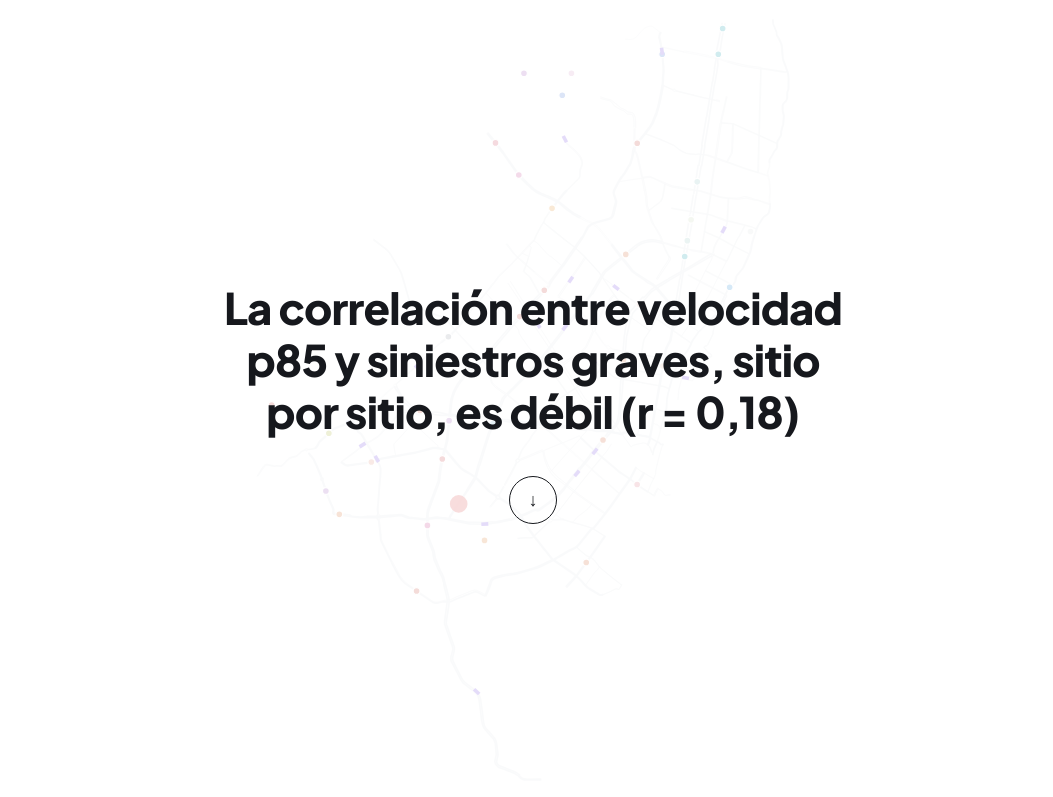
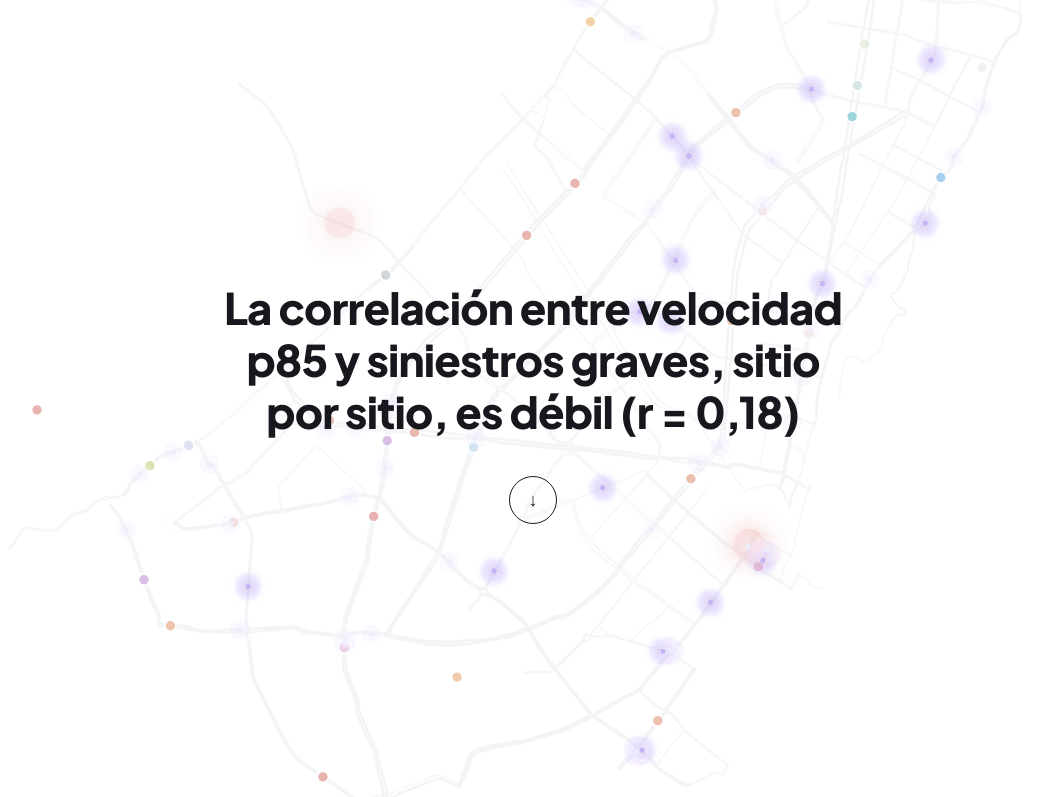
Before and after one commit to lauths12/camaras-salvavidas-visual-analytics, a plain HTML site: page index.html in a window 1280 px wide. Shown: the top 797 px of the page, without its empty margins (107-1160 px from the left). Drawn offline with nearby package versions, Linux system fonts and the light colour scheme; animation ran at ten frames a second.

Commit message:
feat: portada mas llamativa - zoom, mas trafico, estelas de luz
- Zoom de ~1.9x sobre la proyeccion para que las calles se vean
  grandes y la ciudad dense, en vez de un hilo delgado de fondo.
- Mas carros (28-55 segun densidad de vias), con mas probabilidad de
  tomar tramos con camara.
- Estelas de luz tipo foto de larga exposicion: cada carro deja una
  linea con resplandor que se apaga sola en vez de desaparecer de
  golpe.
- Choques mas grandes y con resplandor rojo mas intenso.
- Velo blanco de la portada mas transparente (.62 en vez de .82) para
  que el movimiento se note mejor debajo del texto.

```diff
--- a/css/mecanismo.css
+++ b/css/mecanismo.css
@@ -20,7 +20,7 @@
 
 /* Portada: mapa de fondo lavado en blanco, titular centrado, flecha para bajar */
 .mec-cover{position:relative;min-height:100vh;min-height:100svh;display:flex;align-items:center;justify-content:center;overflow:hidden;background:var(--bg)}
-.mec-cover-wash{position:absolute;inset:0;background:rgba(255,255,255,.82);pointer-events:none}
+.mec-cover-wash{position:absolute;inset:0;background:rgba(255,255,255,.62);pointer-events:none}
 .mec-cover-in{position:relative;z-index:1;max-width:900px;width:100%;margin:0 auto;padding:0 var(--gut);display:grid;justify-items:center;gap:32px;text-align:center}
 .mec-cover h1{font-size:clamp(26px,3.4vw,44px);line-height:1.2;max-width:26ch}
 .mec-cover-down{display:grid;place-items:center;width:48px;height:48px;border-radius:50%;border:1.5px solid var(--ink);background:transparent;color:var(--ink);font-size:18px;cursor:pointer;animation:mecDown 2s ease-in-out infinite}
--- a/js/mecanismo_v2.js
+++ b/js/mecanismo_v2.js
@@ -223,7 +223,7 @@
       this.textContent = v == null ? '—' : v;
     });
 
-    // ----- Portada: mapa de fondo animado (carritos que a veces chocan) + cifras clave -----
+    // ----- Portada: mapa de fondo animado (tráfico con estelas de luz, choques en rojo) + cifras clave -----
     let heroRaf = null;
     function drawHero() {
       const cv = document.getElementById('heroRoads');
@@ -232,26 +232,29 @@
       const box = cv.getBoundingClientRect(), dpr = Math.min(2, devicePixelRatio || 1);
       cv.width = box.width * dpr; cv.height = box.height * dpr;
       const ctx = cv.getContext('2d'); ctx.scale(dpr, dpr);
-      const w = box.width, h = box.height, left = 0;
-      const pj = d3.geoMercator().fitExtent([[left, 20], [w - 20, h - 20]], tramos);
-      const p = d3.geoPath(pj, ctx);
+      const w = box.width, h = box.height;
+      // Zoom: se proyecta como si el lienzo fuera más chico que el real, así las calles
+      // quedan más grandes y la ciudad se ve densa en vez de un hilo delgado de fondo.
+      const ZOOM = 1.9, padX = w * (ZOOM - 1) / 2, padY = h * (ZOOM - 1) / 2;
+      const pj = d3.geoMercator().fitExtent([[-padX + 10, -padY + 10], [w + padX - 10, h + padY - 10]], tramos);
 
-      // Capa estática (tramos + sitios) pre-renderizada aparte: se redibuja cada frame sin recalcular.
+      // Capa estática (tramos + sitios), pre-renderizada aparte para no recalcularla cada frame.
       const off = document.createElement('canvas');
       off.width = cv.width; off.height = cv.height;
       const octx = off.getContext('2d'); octx.scale(dpr, dpr); octx.lineCap = 'round';
       tramos.features.forEach(f => {
         octx.beginPath(); d3.geoPath(pj, octx)(f);
-        octx.strokeStyle = COL.road; octx.globalAlpha = f.properties.con_camara ? .9 : .5;
-        octx.lineWidth = f.properties.con_camara ? 1.6 : 1;
+        octx.strokeStyle = COL.road; octx.globalAlpha = f.properties.con_camara ? .95 : .55;
+        octx.lineWidth = f.properties.con_camara ? 2.6 : 1.4;
         octx.stroke();
       });
       octx.globalAlpha = 1;
       sitios.forEach(s => {
         const [x, y] = pj([s.lon, s.lat]);
+        if (x < -20 || x > w + 20 || y < -20 || y > h + 20) return;
         const col = s._valid ? bivColor(s.cambio_vs_control_pct, s.delta_p85_vs_control) : COL.muted;
-        octx.beginPath(); octx.arc(x, y, 3.4, 0, 7);
-        octx.fillStyle = col; octx.strokeStyle = COL.fondo; octx.lineWidth = 1.2;
+        octx.beginPath(); octx.arc(x, y, 5.5, 0, 7);
+        octx.fillStyle = col; octx.strokeStyle = COL.fondo; octx.lineWidth = 1.6;
         octx.fill(); octx.stroke();
       });
 
@@ -262,7 +265,7 @@
       ];
       d3.select('#mecHeroStats').selectAll('div').data(tiles).join('div').html(d => `<span class="big ${d.cls}">${d.big}</span><span>${d.d}</span>`);
 
-      // ----- Carritos: cada uno recorre un tramo real; a veces "choca" y brilla en rojo -----
+      // ----- Tráfico: cada carro recorre un tramo real; a veces "choca" y brilla en rojo -----
       const lines = [];
       tramos.features.forEach(f => {
         const g = f.geometry;
@@ -270,12 +273,19 @@
         multi.forEach(coords => {
           if (!coords || coords.length < 2) return;
           const pts = coords.map(c => pj(c));
+          if (pts.every(([x, y]) => x < -40 || x > w + 40 || y < -40 || y > h + 40)) return;
           let len = 0; const cum = [0];
           for (let i = 1; i < pts.length; i++) { len += Math.hypot(pts[i][0] - pts[i - 1][0], pts[i][1] - pts[i - 1][1]); cum.push(len); }
-          if (len > 18) lines.push({ pts, cum, len });
+          if (len > 24) lines.push({ pts, cum, len, camara: f.properties.con_camara });
         });
       });
       if (reduce || !lines.length) { ctx.clearRect(0, 0, w, h); ctx.drawImage(off, 0, 0, w, h); return; }
+
+      // Lienzo de estelas: acumula el paso de cada carro y se desvanece solo, como una
+      // foto de larga exposición del tráfico nocturno.
+      const trail = document.createElement('canvas');
+      trail.width = cv.width; trail.height = cv.height;
+      const tctx = trail.getContext('2d'); tctx.scale(dpr, dpr); tctx.lineCap = 'round';
 
       function at(line, t) {
         const target = Math.max(0, Math.min(line.len, t * line.len));
@@ -285,42 +295,60 @@
         const [x0, y0] = line.pts[i - 1], [x1, y1] = line.pts[i];
         return { x: x0 + (x1 - x0) * segT, y: y0 + (y1 - y0) * segT, ang: Math.atan2(y1 - y0, x1 - x0) };
       }
+      const camLines = lines.filter(l => l.camara);
       function spawn() {
+        const useCam = camLines.length && Math.random() < 0.6;
         return {
-          line: lines[Math.floor(Math.random() * lines.length)],
+          line: (useCam ? camLines : lines)[Math.floor(Math.random() * (useCam ? camLines.length : lines.length))],
           t: Math.random(), dir: Math.random() < 0.5 ? 1 : -1,
-          speed: 0.00028 + Math.random() * 0.00032,
-          crashAt: 0
+          speed: 0.00035 + Math.random() * 0.00045,
+          crashAt: 0, prev: null
         };
       }
-      const N = Math.min(18, Math.max(9, Math.round(lines.length / 28)));
+      const N = Math.min(55, Math.max(28, Math.round(lines.length / 10)));
       const cars = d3.range(N).map(spawn);
 
       function tick(now) {
-        ctx.clearRect(0, 0, w, h);
-        ctx.drawImage(off, 0, 0, w, h);
+        // Las estelas se apagan solas: en vez de borrar, se "resta" opacidad cada cuadro.
+        tctx.globalCompositeOperation = 'destination-out';
+        tctx.fillStyle = 'rgba(255,255,255,0.045)';
+        tctx.fillRect(0, 0, w, h);
+        tctx.globalCompositeOperation = 'source-over';
+
         cars.forEach(c => {
           if (c.crashAt) {
             const el = now - c.crashAt;
-            if (el > 850) { Object.assign(c, spawn()); return; }
+            if (el > 1000) { Object.assign(c, spawn()); return; }
             const pos = at(c.line, c.t);
-            const r = 5 + 4 * Math.sin(el / 80);
-            ctx.beginPath(); ctx.arc(pos.x, pos.y, Math.max(1, r), 0, 7);
-            ctx.fillStyle = `rgba(214,40,40,${Math.max(0, 1 - el / 850)})`;
-            ctx.fill();
+            const r = 7 + 9 * Math.sin(el / 100);
+            tctx.save();
+            tctx.shadowColor = 'rgba(214,40,40,.95)'; tctx.shadowBlur = 22;
+            tctx.beginPath(); tctx.arc(pos.x, pos.y, Math.max(1, r), 0, 7);
+            tctx.fillStyle = `rgba(214,40,40,${Math.max(0, 1 - el / 1000)})`;
+            tctx.fill(); tctx.restore();
             return;
           }
           c.t += c.speed * c.dir;
           if (c.t > 1 || c.t < 0) {
-            if (Math.random() < 0.07) { c.crashAt = now; return; }
+            if (Math.random() < 0.09) { c.crashAt = now; return; }
             Object.assign(c, spawn()); return;
           }
-          if (Math.random() < 0.0011) { c.crashAt = now; return; }
+          if (Math.random() < 0.0016) { c.crashAt = now; return; }
           const pos = at(c.line, c.t);
-          ctx.save(); ctx.translate(pos.x, pos.y); ctx.rotate(c.dir < 0 ? pos.ang + Math.PI : pos.ang);
-          ctx.fillStyle = COL.acc; ctx.fillRect(-3.5, -1.8, 7, 3.6);
-          ctx.restore();
+          const col = c.line.camara ? COL.acc3 : COL.acc;
+          if (c.prev) {
+            tctx.save();
+            tctx.shadowColor = col; tctx.shadowBlur = 16;
+            tctx.strokeStyle = col; tctx.lineWidth = 4.5; tctx.globalAlpha = 1;
+            tctx.beginPath(); tctx.moveTo(c.prev.x, c.prev.y); tctx.lineTo(pos.x, pos.y); tctx.stroke();
+            tctx.restore();
+          }
+          c.prev = pos;
         });
+
+        ctx.clearRect(0, 0, w, h);
+        ctx.drawImage(off, 0, 0, w, h);
+        ctx.drawImage(trail, 0, 0, w, h);
         heroRaf = requestAnimationFrame(tick);
       }
       heroRaf = requestAnimationFrame(tick);
```
